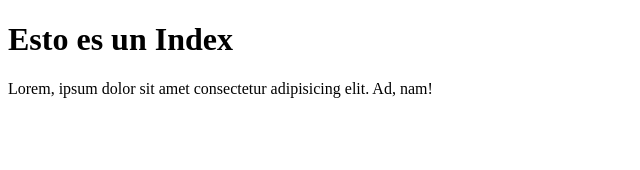
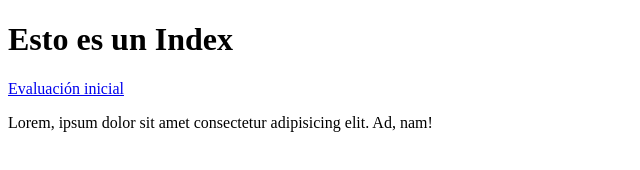
Before and after one commit to AlvARoAV11/DIW_alvaro, a plain HTML site: page index.html in a window 1280 px wide. Shown: the whole page, without its empty margins (0-640 px from the left). Drawn offline with Linux system fonts and the light colour scheme.

Commit message:
Update index.html evIni enlace

```diff
--- a/index.html
+++ b/index.html
@@ -7,6 +7,7 @@
 </head>
 <body>
     <h1>Esto es un Index</h1>
+    <a href="practicas/prueba1.html">Evaluación inicial</a>
     <p>Lorem, ipsum dolor sit amet consectetur adipisicing elit. Ad, nam!</p>
 </body>
 </html>
```
